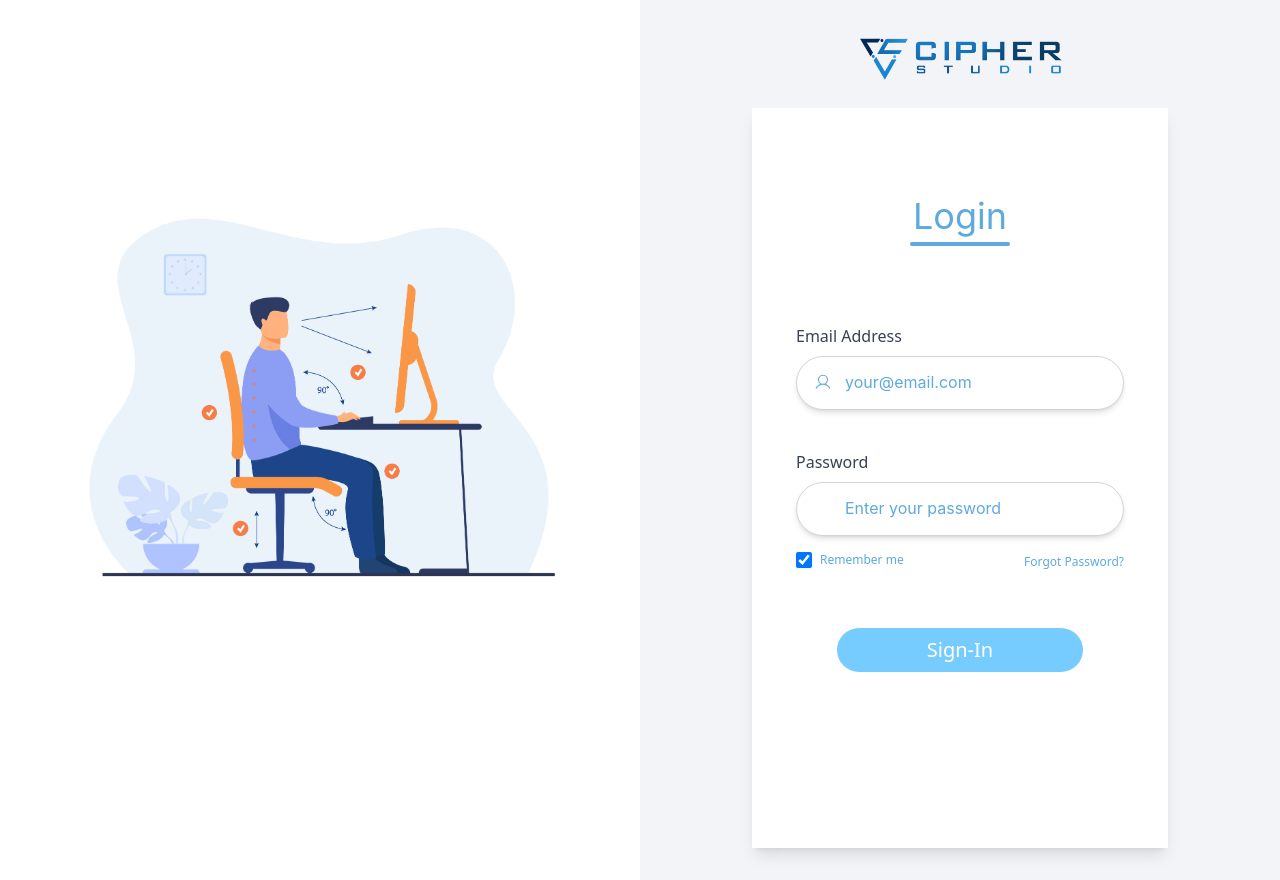
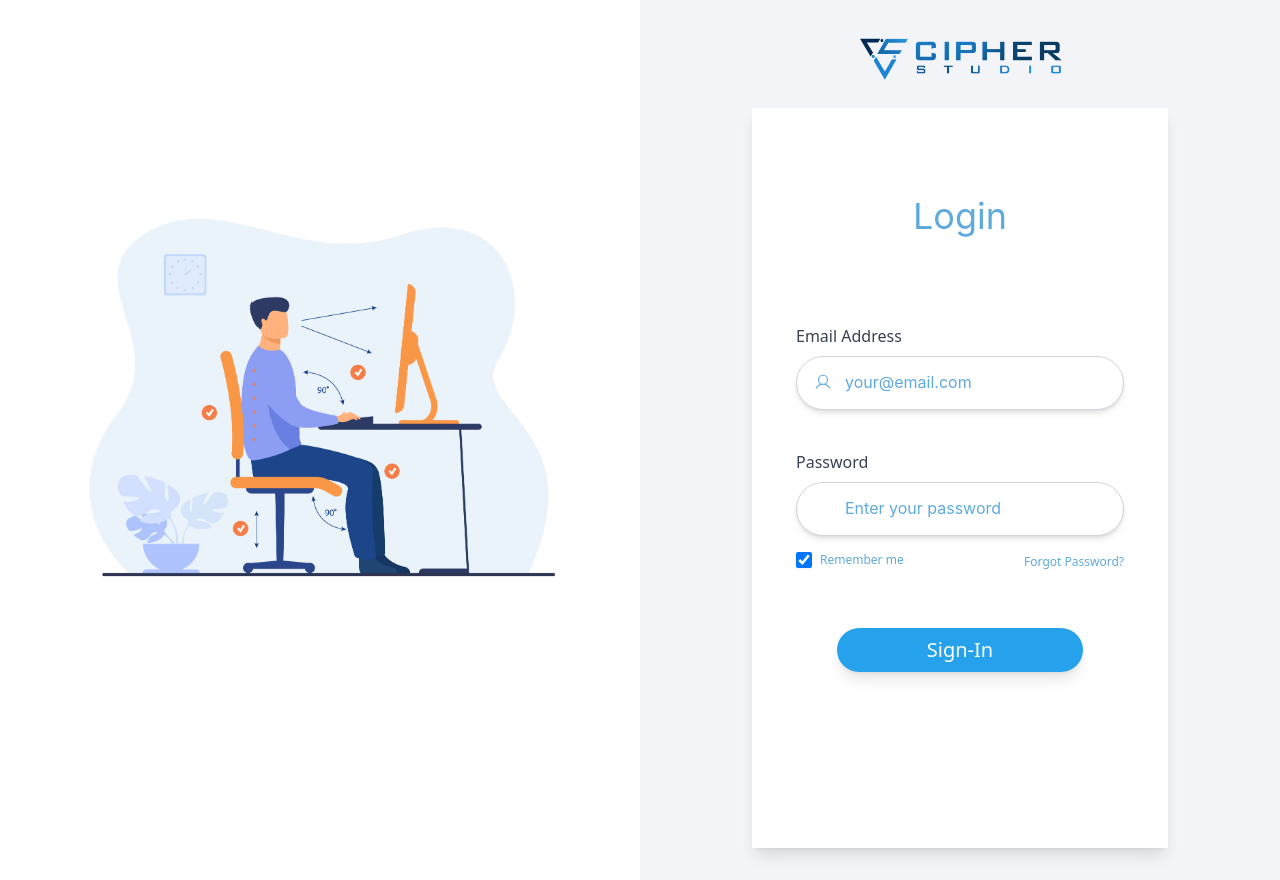
Before and after one commit to MSWebAppdeveloper/cipherstudioEMPProj, a Next.js app: page /login in a window 1280 px wide. Built offline with nearby package versions, Linux system fonts and the light colour scheme; no server answers; some icons are missing.

Commit message:
new designs

```diff
--- a/src/app/(auth)/login/SignInTemplate.tsx
+++ b/src/app/(auth)/login/SignInTemplate.tsx
@@ -43,7 +43,7 @@ const SignInTemplate: React.FC<SignInInterface> = ({
                 onSubmit={onLogin}
                 className="mt-3 lg:pb-12 pt-5 sm:pb-9 login-form"
               >
-                <h1 className="text-4xl mb-20 mt-5 text-center text-color pb-2 relative">
+                <h1 className="text-4xl mb-20 mt-5 text-center text-color pb-2">
                   Login
                 </h1>
                 <div className="col-span-6 input-sec relative mb-10">
@@ -53,7 +53,7 @@ const SignInTemplate: React.FC<SignInInterface> = ({
                   >
                     Email Address
                   </label>
-                  <Icon icon="ph:user" className="form-icon" />
+                  <Icon icon="ph:user" className="form-icon"/>
                   <input
                     type="email"
                     id="email"
@@ -111,7 +111,7 @@ const SignInTemplate: React.FC<SignInInterface> = ({
                 <div className="col-span-6 sm:flex sm:items-center sm:gap-4 justify-center lg:mt-14 md:mt-14 sm:mt-6 flex login-button">
                   <button
                     type="submit"
-                    className="inline-block shrink-0 rounded-full text-xl text-white transition hover:bg-blue-300 focus:outline-none focus:ring active:text-blue-500 lg:mb-16 md:mb-16 sm:mb-8"
+                    className="inline-block shrink-0 rounded-full text-xl text-white transition hover:bg-blue-400 focus:outline-none focus:ring active:text-blue-500 lg:mb-16 md:mb-16 sm:mb-8 shadow-lg"
                   >
                     {loading ? "Processing" : "Sign-In"}
                   </button>
--- a/src/app/components/admin/form/FormTemplate.tsx
+++ b/src/app/components/admin/form/FormTemplate.tsx
@@ -23,7 +23,7 @@ const UserFormTemplate: React.FC<UserFormProps> = ({
           <button
             className="bg-gray-500 hover:bg-gray-700 text-white font-bold  rounded m-2 sm:w-auto md:w-auto" // Adjust button size for small and medium screens
           >
-            <Icon icon="material-symbols-light:cancel-outline" width="2em" height="2em" className=" hover:from-fuchsia-100 cursor-pointer" onClick={handleClose} />
+            <Icon icon="material-symbols-light:cancel-outline" width="2em" height="2em" className=" hover:from-fuchsia-100 cursor-pointer" onClick={handleClose}/>
           </button>
         </div>
         <div className="w-auto">
--- a/src/app/components/admin/leaveApplications/leaveApplicationsTemplate.tsx
+++ b/src/app/components/admin/leaveApplications/leaveApplicationsTemplate.tsx
@@ -33,18 +33,18 @@ const LeaveApplicationsTemplate: React.FC<leaveApplicationsInterface> = ({
     <>
       <div>
         <div>
-          <h2 className="lg:py-8 md:py-8 sm:py-8 py-8 text-2xl font-medium">
+          <h2 className="lg:py-5 md:py-8 sm:py-8 py-8 text-2xl font-medium">
             Leave Status
           </h2>
         </div>
-        <div className="box-shadow py-12 px-4 rounded-md mt-4">
+        <div className="box-shadow pb-12 pt-5 px-8 rounded-md mt-3">
           {/*-dropdown*/}
-          <div className="px-2">
+          <div>
             <form className="max-w-52">
               <label className="text-lg font-medium">Sort by</label>
               <select
                 id="response"
-                className="border border-gray-300 text-gray-800 text-md rounded-md block w-full lg:p-2 p-2 md:p-2 sm:p-2 bg-slate-50 mt-2 mb-4"
+                className="border border-gray-300 text-gray-800 text-md rounded-md block w-full lg:p-2 p-2 md:p-2 sm:p-2 bg-slate-50 mt-2"
                 value={currentStatus}
                 onChange={(e) => handleFilterChange(e.target.value)}
               >
@@ -59,7 +59,7 @@ const LeaveApplicationsTemplate: React.FC<leaveApplicationsInterface> = ({
           {/*table*/}
           <div className="overflow-x-auto">
             {filteredUsers.length > 0 ? (
-              <table className="table-auto w-full mt-6">
+              <table className="table-auto w-full mt-10">
                 <thead className="text-lg font-semibold uppercase text-gray-800 bg-gray-50 text-left">
                   <tr>
                     <th className="p-2 whitespace-nowrap">
@@ -96,7 +96,7 @@ const LeaveApplicationsTemplate: React.FC<leaveApplicationsInterface> = ({
                 </thead>
                 <tbody className="text-md divide-y divide-gray-100">
                   {filteredUsers.map((leave: any, index: any) => (
-                    <tr key={leave.id} >
+                    <tr key={leave.id} className="text-lg text-gray-600">
                       <td className="p-2 whitespace-nowrap">
                         <div>{index + 1}</div>
                       </td>
--- a/src/app/components/admin/options/optionsTemplate.tsx
+++ b/src/app/components/admin/options/optionsTemplate.tsx
@@ -28,11 +28,11 @@ const OptionsTemplate: React.FC<OptionsProps> = ({
     <>
       <div>
         <div>
-          <h2 className="lg:py-8 md:py-8 sm:py-8 py-8 text-2xl font-medium">
+          <h2 className="lg:py-5 md:py-8 sm:py-8 py-5 text-2xl font-medium">
             Options
           </h2>
         </div>
-        <div className="p-5 box-shadow rounded-md mt-4 lg:px-8 lg:py-10">
+        <div className="box-shadow rounded-md mt-3 lg:px-8 lg:pb-12 lg:pt-5">
           <div>
 
             <div className="flex justify-between items-center">
@@ -54,7 +54,7 @@ const OptionsTemplate: React.FC<OptionsProps> = ({
               </div>
               <div>
                 <button
-                  className="block text-white bg-green-500 hover:bg-green-400 rounded-md lg:text-lg lg:px-8 lg:py-2 md:py-3 md:px-8 sm:py-2 sm:px-6 text-center"
+                  className="block text-white bg-blue-500 hover:bg-blue-400 rounded-md lg:text-lg lg:px-8 lg:py-2 md:py-3 md:px-8 sm:py-2 sm:px-6 text-center "
                   type="button"
                   onClick={() => setModal((prev) => !prev)}
                 >
@@ -67,7 +67,7 @@ const OptionsTemplate: React.FC<OptionsProps> = ({
           {/*table*/}
           <div className="mt-10">
             <div className="overflow-x-auto">
-              <table className="table-auto w-full text-left ">
+              <table className="table-auto w-full text-left">
                 <thead className="text-lg font-semibold uppercase text-gray-800 bg-gray-50">
                   <tr>
                     <th className="p-2 whitespace-nowrap font-semibold">S NO.</th>
--- a/src/app/components/admin/reports/reportsTemplate.tsx
+++ b/src/app/components/admin/reports/reportsTemplate.tsx
@@ -64,12 +64,12 @@ const ReportsTemplate: React.FC<ReportsInterface> = ({
   return (
     <>
       <div>
-        <div className="flex justify-between items-center lg:py-8 md:py-4 btn-sec">
+        <div className="flex justify-between items-center lg:py-5 md:py-4 btn-sec">
           <div>
             <h2 className="text-2xl font-medium">Attendance Report</h2>
           </div>
           <div>
-            <button className="rounded-md bg-green-500 lg:px-8 lg:py-2 md:px-5 md:py-2 sm:px-3 sm:py-2 text-white hover:bg-green-400 lg:text-lg focus:outline-0">
+            <button className="rounded-md bg-blue-500 hover:bg-blue-400 lg:px-8 lg:py-2 md:px-5 md:py-2 sm:px-3 sm:py-2 text-white lg:text-lg focus:outline-0">
               <CSVLink
                 data={filteredAttendance.map((record) => ({
                   userName: record.userName,
@@ -87,7 +87,7 @@ const ReportsTemplate: React.FC<ReportsInterface> = ({
           </div>
         </div>
         {/*filter-sec*/}
-        <div className="filter-sec lg:px-6 lg:py-6 md:py-5 md:px-5 rounded-md box-shadow lg:mt-3 md:mt-3 flex lg:gap-9 md:gap-4 sm:gap-3 items-center">
+        <div className="filter-sec lg:px-8 lg:py-5 md:py-5 md:px-5 rounded-md box-shadow lg:mt-3 md:mt-3 flex lg:gap-9 md:gap-4 sm:gap-3 items-center">
           <div className="max-w-52 grow">
             <form className="max-w-52">
               <select
@@ -160,7 +160,7 @@ const ReportsTemplate: React.FC<ReportsInterface> = ({
         </div>
 
         {/*table*/}
-        <div className="lg:px-6 lg:py-6 md:py-3 md:px-5 sm:px-4 sm:py-5 rounded-md box-shadow lg:mt-7 md:mt-4 sm:mt-6 attendance-table">
+        <div className="lg:px-8 lg:py-6 md:py-3 md:px-5 sm:px-4 sm:py-5 rounded-md box-shadow lg:mt-7 md:mt-4 sm:mt-6 attendance-table">
           <div className="overflow-x-auto">
             {attendance.length > 0 ? (
               <table className="table-auto w-full">
--- a/src/app/components/admin/table/TableTemplate.tsx
+++ b/src/app/components/admin/table/TableTemplate.tsx
@@ -51,12 +51,12 @@ const UserTableTemplate: React.FC<UserTableProps> = ({
     <>
       <div>
         <div>
-          <h2 className="lg:py-8 md:py-8 sm:py-8 py-8 text-2xl font-medium">
+          <h2 className="lg:py-5 md:py-8 sm:py-8 py-5 text-2xl font-medium">
             Users
           </h2>
         </div>
-        <div className="p-5 box-shadow rounded-md mt-4 lg:px-8 lg:py-10">
-          <div className="flex justify-between items-center mt-5 mb-12">
+        <div className="box-shadow rounded-md mt-3 lg:px-8 lg:pb-12 lg:pt-5">
+          <div className="flex justify-between items-center">
             <div>
               {/* Dropdown menu start*/}
               <form className="max-w-52">
@@ -76,7 +76,7 @@ const UserTableTemplate: React.FC<UserTableProps> = ({
             </div>
             <div>
               <button
-                className="block text-white bg-green-500 hover:bg-green-400 rounded-md lg:text-lg lg:px-8 lg:py-2 md:py-3 md:px-8 sm:py-2 sm:px-6 text-center"
+                className="block text-white bg-blue-500 hover:bg-blue-400 rounded-md lg:text-lg lg:px-8 lg:py-2 md:py-3 md:px-8 sm:py-2 sm:px-6 text-center"
                 type="button"
                 onClick={() => setModal((prev) => !prev)}
               >
--- a/src/app/components/employee/attendanceDashboard/employeeTemplate.tsx
+++ b/src/app/components/employee/attendanceDashboard/employeeTemplate.tsx
@@ -18,7 +18,7 @@ const EmployeeTemplate: React.FC<employeeAttendanceInterface> = ({
     <>
 
 
-      <div className="py-8">
+      <div className="py-5">
         <div>
           <h2 className="lg:text-2xl md:text-2xl sm:text-lg font-medium">
             Attendance
@@ -26,7 +26,7 @@ const EmployeeTemplate: React.FC<employeeAttendanceInterface> = ({
         </div>
       </div>
       {/*attendance--card*/}
-      <div className="lg:pt-10 md:pt-10 sm:pt-10 pt-10 box-shadow attendace-card px-10 mt-5 rounded-lg">
+      <div className="lg:pt-10 md:pt-10 sm:pt-10 pt-10 box-shadow attendace-card px-10 mt-4 rounded-lg">
         <div className="pb-8 max-w-sm">
           <h3 className="pt-2 flex justify-between">
             <b>Employee</b>  <span className="font-bold">{localStorage.getItem("name")}</span>
--- a/src/app/globals.css
+++ b/src/app/globals.css
@@ -25,7 +25,7 @@ h1 {
 }
 
 .right button {
-  background-color: #77ccff;
+  background-color: #26a1eb;
   border: none;
   padding: 8px 90px;
 }
@@ -49,19 +49,7 @@ h1 {
     left: 18px;
     color: #5eaadd;
 }
-form h1::before {
-  content: "";
-  position: absolute;
-  width: 100px;
-  height: 4px;
-  z-index: 1;
-  border-radius: 0px;
-  background-color: #5eaadd;
-  top: 100%;
-  left: 50%;
-  transform: translate(-50%, -50%);
-  border-radius: 10px;
-}
+
 input:focus-visible {
   outline: none;
 }
```
Also changed, not shown: src/app/components/employee/request/RequestTemplate.tsx (+6 -6 lines).
